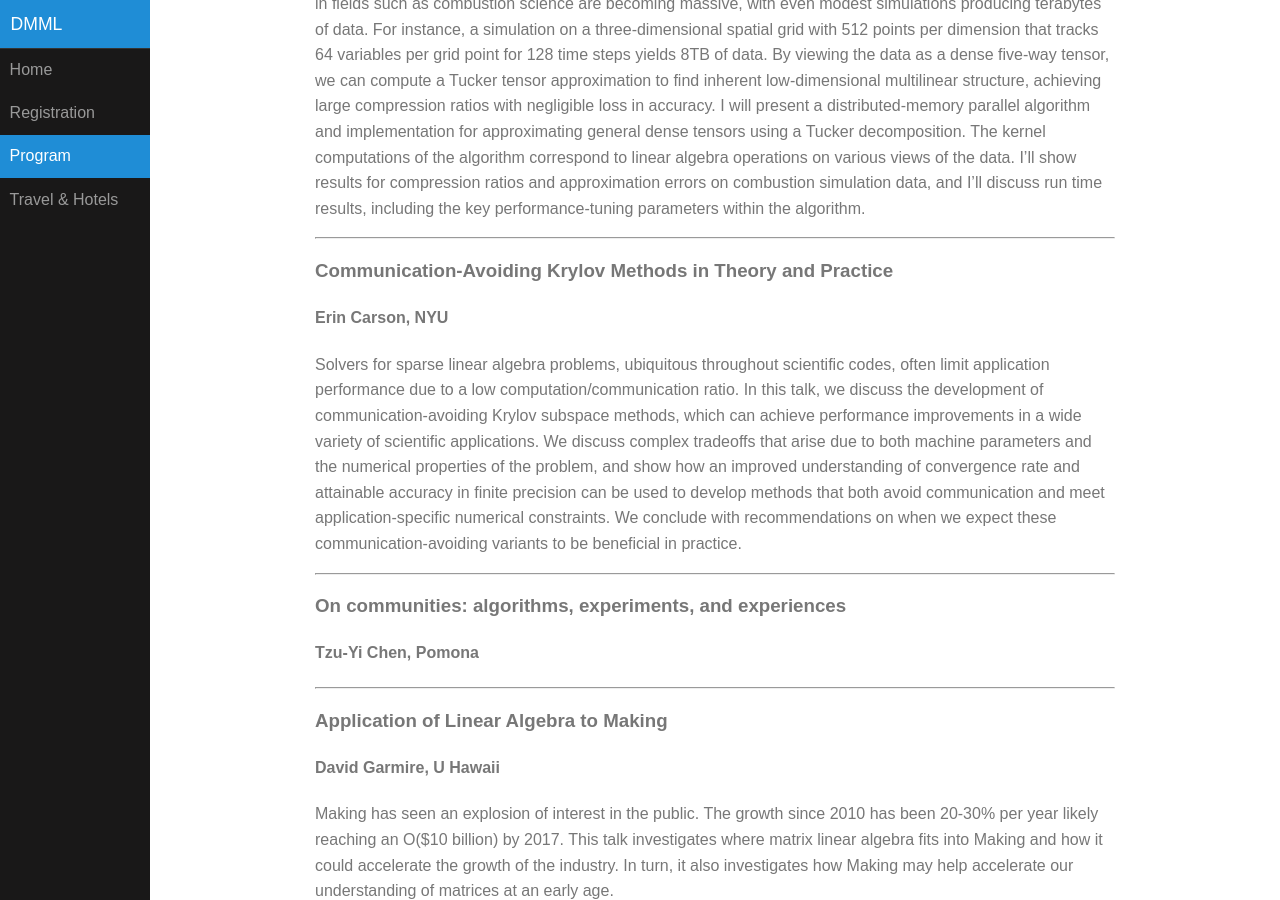
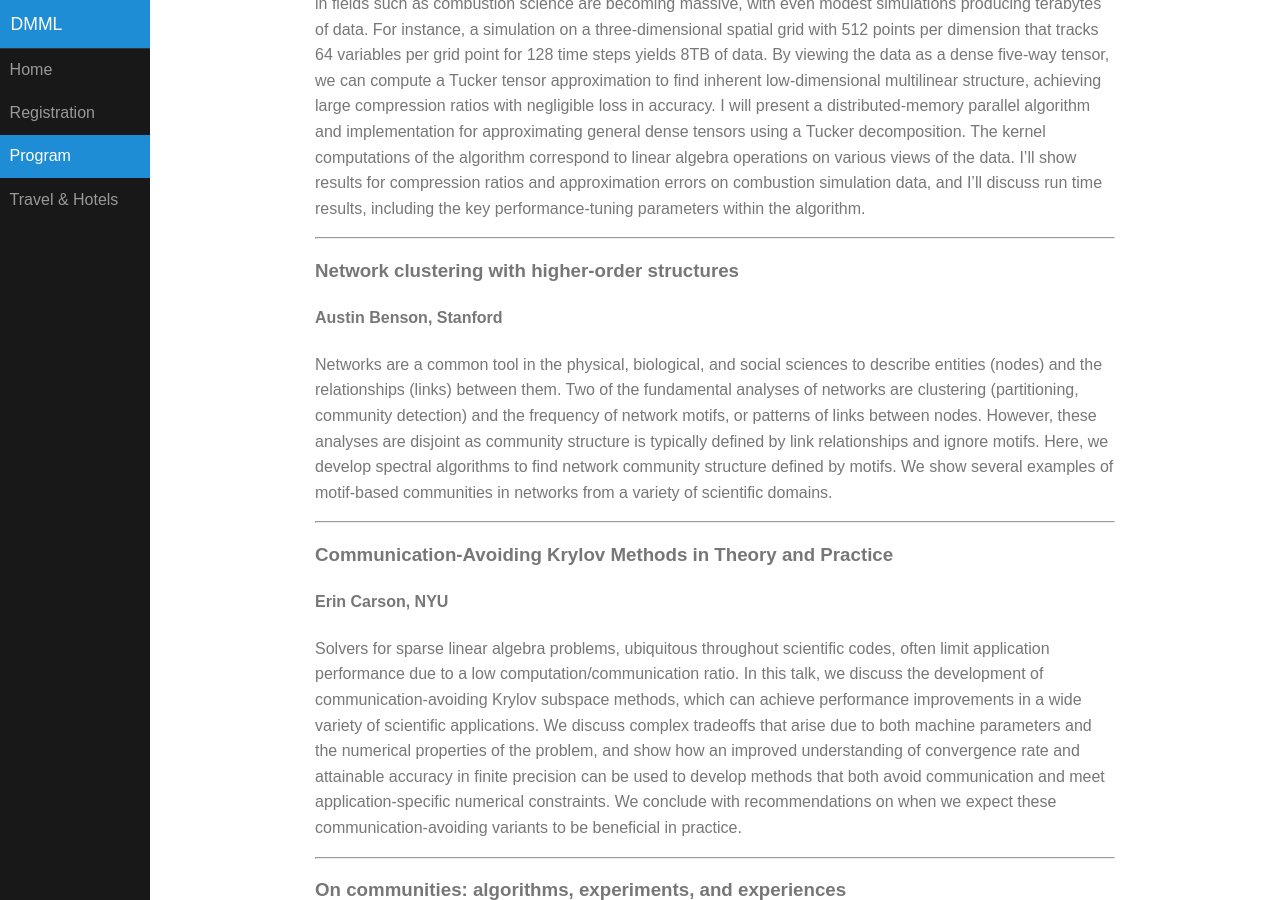
Before and after one commit to dbindel/dmml, a Jekyll site: the page built from program.html, in a window 1280 px wide and 900 px high, scrolled down 2385 px. Built offline with Jekyll 4.4.1, drawn with Linux system fonts in a browser that asks for light colours; formulas are drawn with MathJax 3; some of the changed text lies outside the part shown.

Commit message:
Update with Austin's title/abstract.

```diff
--- a/_data/speakers.yml
+++ b/_data/speakers.yml
@@ -22,6 +22,18 @@
     algorithm.
 - name: Austin Benson
   affil: Stanford
+  title: Network clustering with higher-order structures
+  abstract: |
+    Networks are a common tool in the physical, biological, and social
+    sciences to describe entities (nodes) and the relationships
+    (links) between them.  Two of the fundamental analyses of networks
+    are clustering (partitioning, community detection) and the
+    frequency of network motifs, or patterns of links between nodes.
+    However, these analyses are disjoint as community structure is
+    typically defined by link relationships and ignore motifs.  Here,
+    we develop spectral algorithms to find network community structure
+    defined by motifs.  We show several examples of motif-based
+    communities in networks from a variety of scientific domains.
 - name: Jeff Bilmes
   affil: UW
 - name: Erin Carson
```
